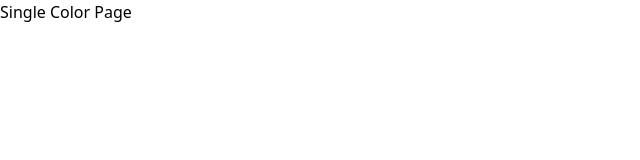
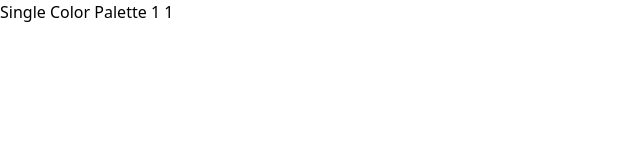
Before and after one commit to arzivre/color-palettes, a React (Vite) app: page /palette/1/1 in a window 1280 px wide. Shown: the top 160 px of the page, without its empty margins (0-640 px from the left). Built offline with nearby package versions, Linux system fonts and the light colour scheme.

Commit message:
add PaletteSingleColor and Link

```diff
--- a/src/App.tsx
+++ b/src/App.tsx
@@ -1,6 +1,7 @@
 import Palette from './components/Palette'
 import { Routes, Route, useParams } from 'react-router-dom'
 import PaletteList from './components/PaletteList'
+import PaletteSingleColor from './components/PaletteSingleColor'
 
 export default function App() {
   return (
@@ -9,7 +10,7 @@ export default function App() {
       <Route path='/palette/:id' element={<Palette />} />
       <Route
         path='/palette/:paletteId/:colorId'
-        element={<h1>Single Color Page</h1>}
+        element={<PaletteSingleColor />}
       />
     </Routes>
   )
--- a/src/components/ColorBox.tsx
+++ b/src/components/ColorBox.tsx
@@ -41,8 +41,15 @@ function useClipboard({ timeout = 2000 } = {}) {
 interface ColorBoxPageProps {
   background: string
   name: string
+  moreUrl: string
+  colorId?: string
+  paletteId?: string
 }
-const ColorBox = ({ background, name }: ColorBoxPageProps) => {
+const ColorBox = ({
+  background,
+  name,
+  moreUrl,
+}: ColorBoxPageProps) => {
   const clipboard = useClipboard({ timeout: 1500 })
 
   return (
@@ -95,7 +102,7 @@ const ColorBox = ({ background, name }: ColorBoxPageProps) => {
             {clipboard.copied ? `Copied - ${background}` : 'Copy'}
           </button>
         </div>
-        <Link to='/' onClick={(e) => e.stopPropagation()}>
+        <Link to={moreUrl} onClick={(e) => e.stopPropagation()}>
           <span
             className='absolute right-0 bottom-0 w-16 bg-[rgba(255,255,255,0.3)]
         text-center uppercase leading-8 text-white'
--- a/src/components/Palette.tsx
+++ b/src/components/Palette.tsx
@@ -48,6 +48,7 @@ const Palette = () => {
       key={color.id}
       background={color[`${type.value as keyof Color}`]}
       name={color.name}
+      moreUrl={`/palette/${id}/${color.id}`}
     />
   ))
 
--- /dev/null
+++ b/src/components/PaletteSingleColor.tsx
@@ -0,0 +1,13 @@
+import { useParams } from 'react-router-dom'
+
+const PaletteSingleColor = () => {
+  const { paletteId, colorId } = useParams()
+
+  return (
+    <div>
+      Single Color Palette {paletteId} {colorId}
+    </div>
+  )
+}
+
+export default PaletteSingleColor
```
